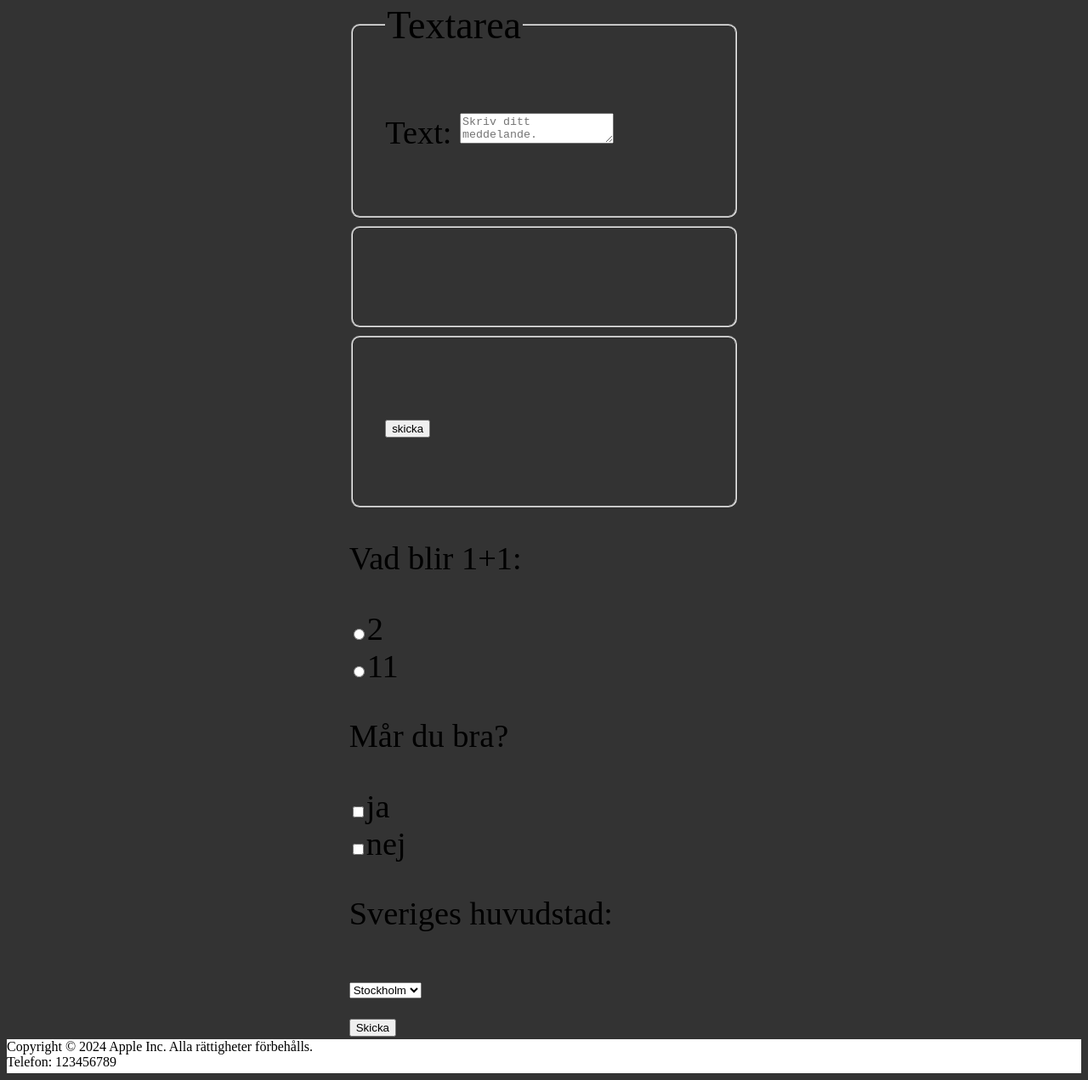
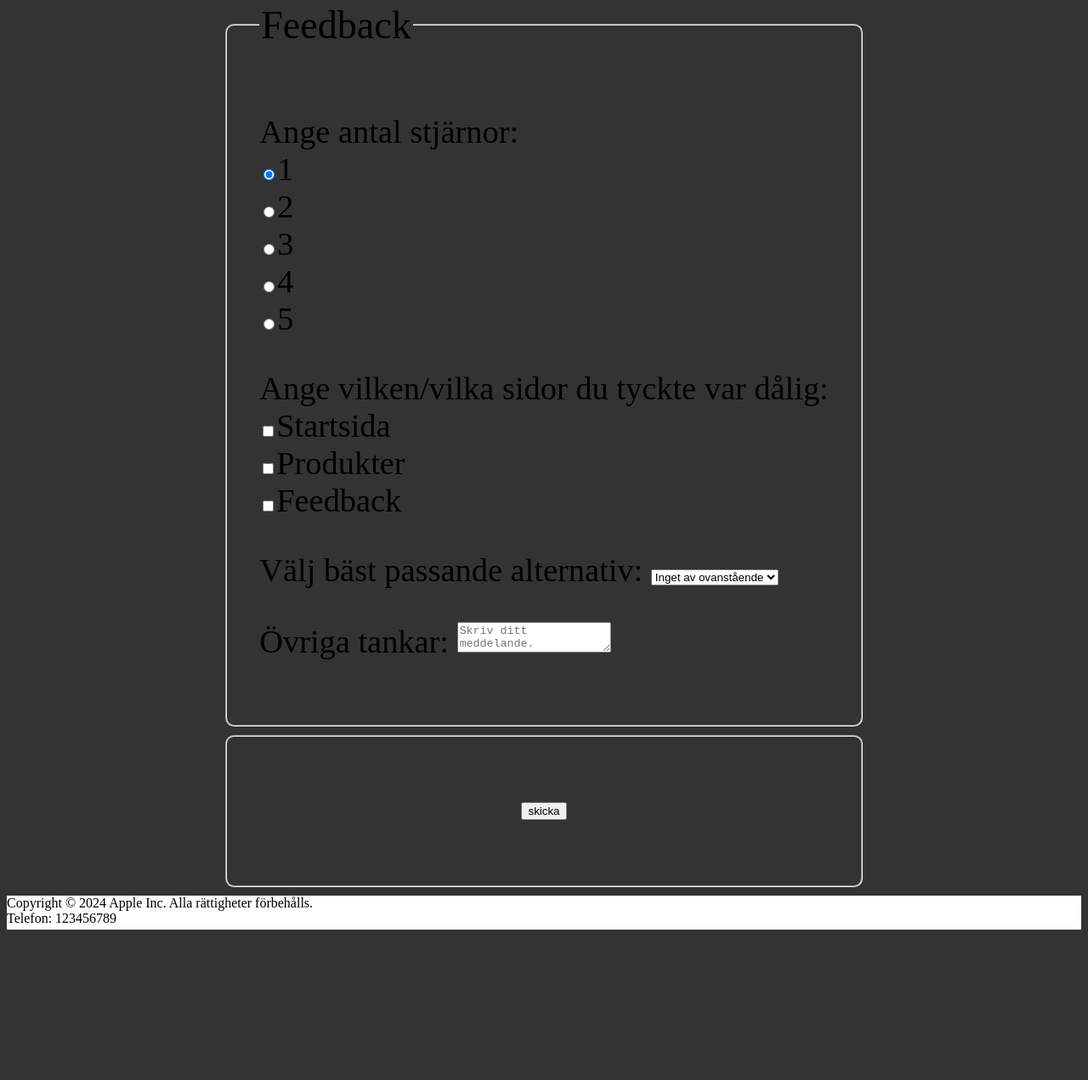
Before and after one commit to Dijar06/Slutprojekt, a plain HTML site: page formulär.html in a window 1280 px wide. Shown: the part 879-2150 px from the top of the page at 85% size. After the commit the page ends 1981 px from the top, so only its background shows below. Drawn offline with Linux system fonts and the light colour scheme.

Commit message:
Uppdatering 4
Formulär bearbeting

```diff
--- a/formulär.html
+++ b/formulär.html
@@ -41,15 +41,33 @@
                             </p>
                         </fieldset>
                         <fieldset>
-                        <legend>Textarea</legend>
+                            <legend>Feedback</legend>
                             <p>
-                            <label for="text">Text:</label>
-                            <textarea id="text" name="text" required placeholder="Skriv ditt meddelande."></textarea>
+                                <label for="rating">Ange antal stjärnor:</label><br>
+                                <input type="radio" name="rating" id="1" value="1" checked><label for="1">1</label><br>
+                                <input type="radio" name="rating" id="2" value="2"><label for="2">2</label><br>
+                                <input type="radio" name="rating" id="3" value="3"><label for="3">3</label><br>
+                                <input type="radio" name="rating" id="4" value="4"><label for="4">4</label><br>
+                                <input type="radio" name="rating" id="5" value="5"><label for="5">5</label><br>
                             </p>
-                    </fieldset>
-                    <fieldset>
                             <p>
-                            <label for=""></label>
+                                <label for="sidor">Ange vilken/vilka sidor du tyckte var dålig:</label><br>
+                                <input type="checkbox" name="sidor" id="startsida" value="startsida"><label for="startsida">Startsida</label><br>
+                                <input type="checkbox" name="sidor" id="produkter" value="produkter"><label for="produkter">Produkter</label><br>
+                                <input type="checkbox" name="sidor" id="feedback" value="feedback"><label for="feedback">Feedback</label><br>
+                            </p>
+                            <p>
+                                <label for="dropdown">Välj bäst passande alternativ:</label>
+                                <select id="dropdown" name="dropdown">
+                                <option value="design">Dålig design</option>
+                                <option value="produkter">Dåliga produkter</option>
+                                <option value="långsam">Långsam sida</option>
+                                <option value="inget" selected>Inget av ovanstående</option>
+                                </select>
+                            </p>
+                            <p>
+                                <label for="övrigt">Övriga tankar:</label>
+                                <textarea id="övrigt" name="övrigt" placeholder="Skriv ditt meddelande."></textarea>
                             </p>
                         </fieldset>
                         <fieldset>
@@ -57,19 +75,6 @@
                                 <input value="skicka" type="submit">
                             </p>
                         </fieldset>
-                        <p>Vad blir 1+1:</p>
-                        <input type="radio" name="radio" id="2" value="2"><label for="2">2</label><br>
-                        <input type="radio" name="radio" id="11" value="11"><label for="11">11</label><br>
-                        <p>Mår du bra?</p>
-                        <input type="checkbox" name="checkbox" id="ja" value="ja"><label for="ja">ja</label><br>
-                        <input type="checkbox" name="checkbox" id="nej" value="nej"><label for="nej">nej</label><br>
-                        <p>Sveriges huvudstad:</p>
-                        <select name="stad">
-                            <option value="stockholm">Stockholm</option>
-                            <option value="göteborg">Göteborg</option>
-                            <option value="malmö">Malmö</option>
-                        </select><br>
-                        <input type="submit" value="Skicka">
                     </form>
                 </section>
             </main>
--- a/slutprojekt.css
+++ b/slutprojekt.css
@@ -84,3 +84,8 @@ footer p{
 @media screen and (min-width: 800px){
 
 }
+
+input[type="submit"]{
+    display: block;
+    margin: auto;
+}
```
Also changed, not shown: formulärsvar.html (+33 -0 lines). Lines whose indentation alone changed are shown as unchanged.
